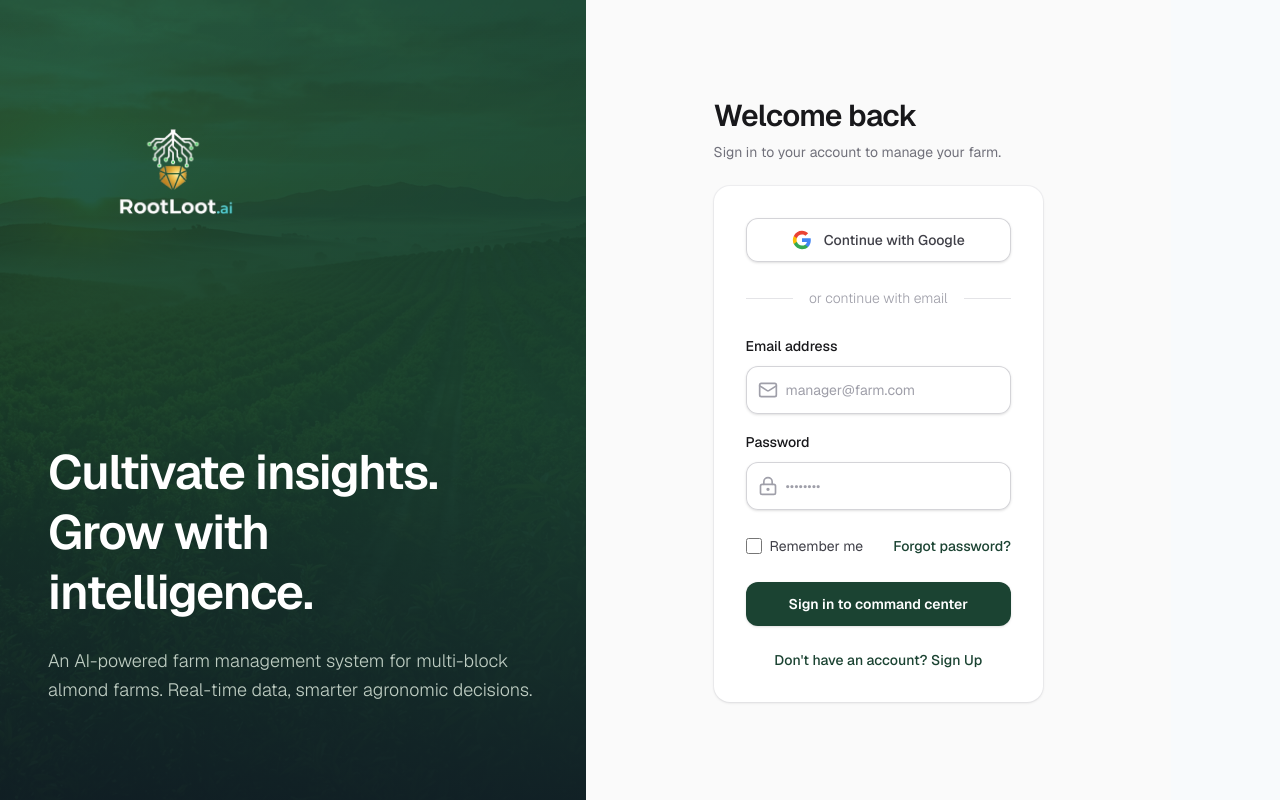
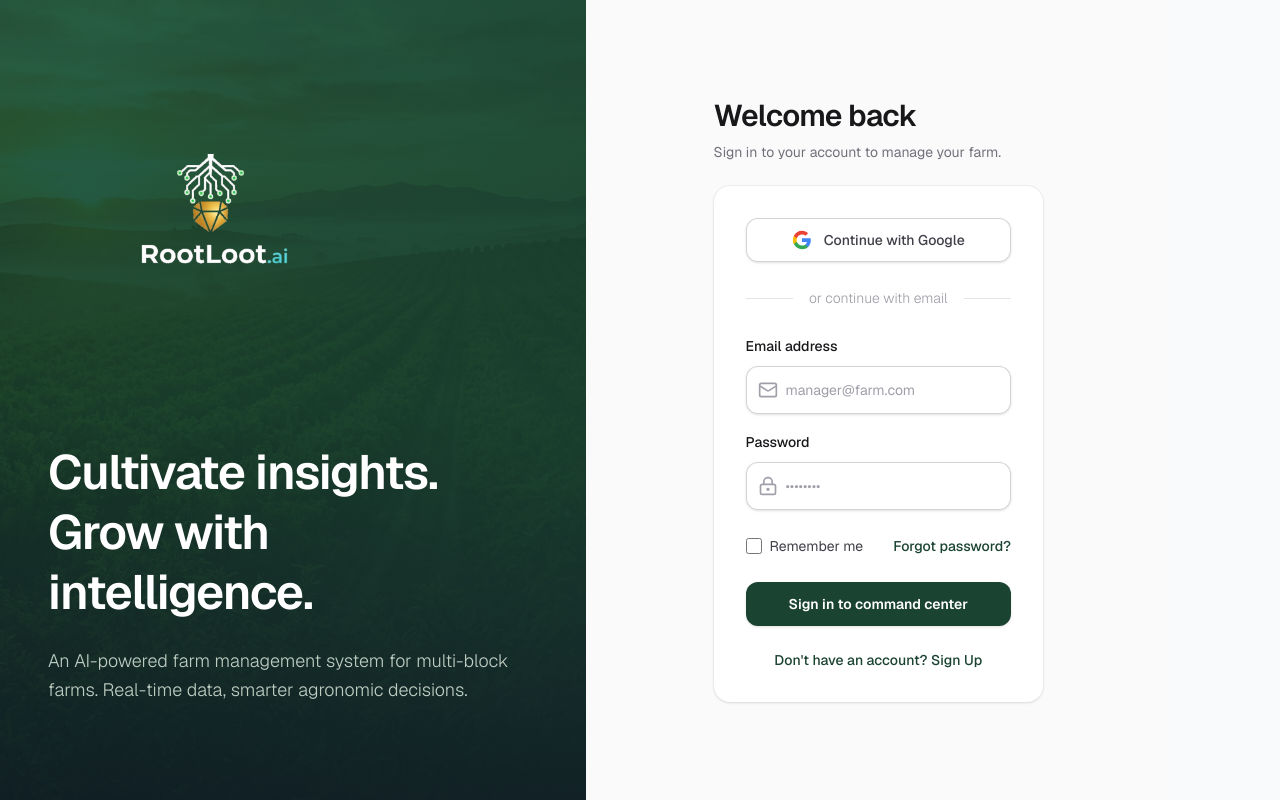
Before and after one commit to gharaybehm/NutJob, a Next.js app: page /login in a window 1280 px wide. Built offline with nearby package versions, Linux system fonts and the light colour scheme; no server answers.

Commit message:
Update logo size and tagline on login page

```diff
--- a/app/(auth)/login/page.tsx
+++ b/app/(auth)/login/page.tsx
@@ -35,8 +35,8 @@ export default async function LoginPage({
           <Image
             src="/logo-final.png"
             alt={t('logoAlt')}
-            width={250}
-            height={192}
+            width={325}
+            height={250}
             className="object-contain"
             unoptimized
           />
@@ -56,7 +56,7 @@ export default async function LoginPage({
       <div className="flex w-full flex-col overflow-y-auto px-4 py-12 sm:px-6 lg:w-1/2 lg:px-20 lg:justify-center xl:px-32 relative bg-zinc-50">
         <div className="mx-auto w-full max-w-sm lg:max-w-md">
           <div className="mb-10 flex items-center justify-center lg:hidden">
-            <Image src="/logo-full.png" alt={t('logoAlt')} width={126} height={97} className="object-contain" unoptimized />
+            <Image src="/logo-full.png" alt={t('logoAlt')} width={164} height={126} className="object-contain" unoptimized />
           </div>
 
           <div className="mb-6">
--- a/messages/en.json
+++ b/messages/en.json
@@ -314,7 +314,7 @@
       "orchardAlt": "Almond Orchard",
       "logoAlt": "RootLoot",
       "tagline": "Cultivate insights. Grow with intelligence.",
-      "taglineSubtitle": "An AI-powered farm management system for multi-block almond farms. Real-time data, smarter agronomic decisions.",
+      "taglineSubtitle": "An AI-powered farm management system for multi-block farms. Real-time data, smarter agronomic decisions.",
       "title": "Welcome back",
       "subtitle": "Sign in to your account to manage your farm.",
       "emailLabel": "Email address",
--- a/messages/tr.json
+++ b/messages/tr.json
@@ -314,7 +314,7 @@
       "orchardAlt": "Badem Bahçesi",
       "logoAlt": "RootLoot",
       "tagline": "İçgörüler ektin. Zeka ile büyüdün.",
-      "taglineSubtitle": "Çok bloklu badem çiftlikleri için yapay zeka destekli çiftlik yönetim sistemi. Gerçek zamanlı veri, daha akıllı tarımsal kararlar.",
+      "taglineSubtitle": "Çok bloklu çiftlikler için yapay zeka destekli çiftlik yönetim sistemi. Gerçek zamanlı veri, daha akıllı tarımsal kararlar.",
       "title": "Tekrar hoş geldiniz",
       "subtitle": "Çiftliğinizi yönetmek için hesabınıza giriş yapın.",
       "emailLabel": "E-posta adresi",
```
